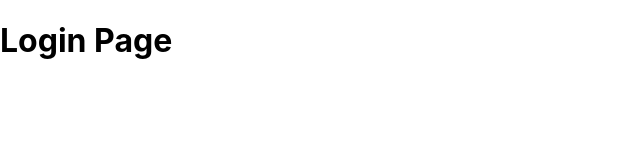
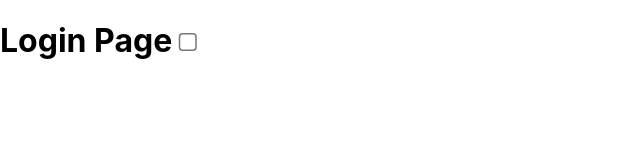
Before and after one commit to seonghun0828/farmNfarms, a React (Create React App) app in the folder frontend/: page /login in a window 1280 px wide. Shown: the top 160 px of the page, without its empty margins (0-640 px from the left). Built offline with nearby package versions, Linux system fonts and the light colour scheme.

Commit message:
[feat] Front : add Checkbox component

```diff
--- /dev/null
+++ b/frontend/src/components/atoms/Checkbox/Checkbox.module.css
@@ -0,0 +1,7 @@
+.checkbox-L {
+    zoom: 1.5
+}
+
+.checkbox-M {
+    zoom: 1.25
+}
--- /dev/null
+++ b/frontend/src/components/atoms/Checkbox/index.jsx
@@ -0,0 +1,9 @@
+import React from "react";
+import styles from './Checkbox.module.css'
+
+const Checkbox = ({size, name, value, checked}) => {
+    const boxSize = `checkbox-${size}`;
+    return <input type='checkbox' className={styles[boxSize]} name={name} value={value} checked={checked} />
+}
+
+export default Checkbox;
--- a/frontend/src/components/pages/Login/index.jsx
+++ b/frontend/src/components/pages/Login/index.jsx
@@ -1,7 +1,10 @@
 import React from "react";
+import Checkbox from "../../atoms/Checkbox";
 
 const Login = () => {
-    return <h1>Login Page</h1>
+    return <h1>Login Page
+        <Checkbox size='L' name='check' value="aha" />
+    </h1>
 }
 
 export default Login;
```
